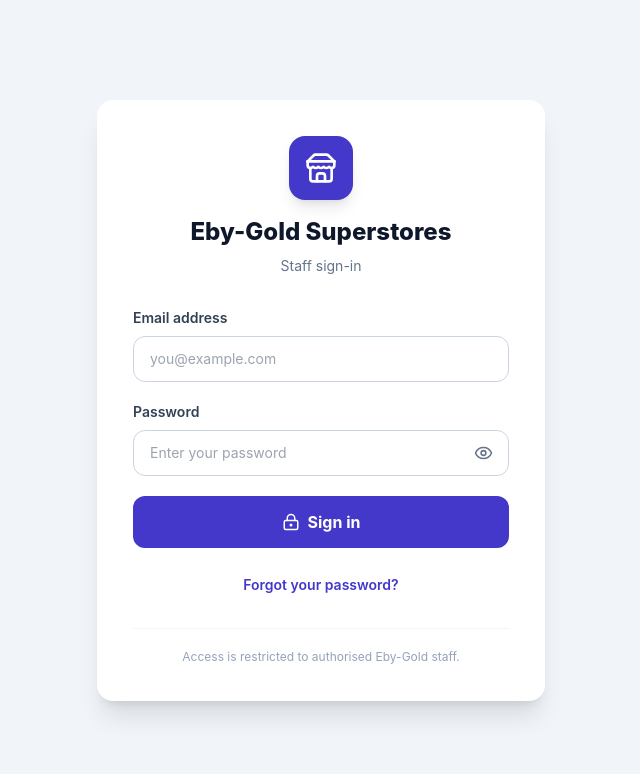
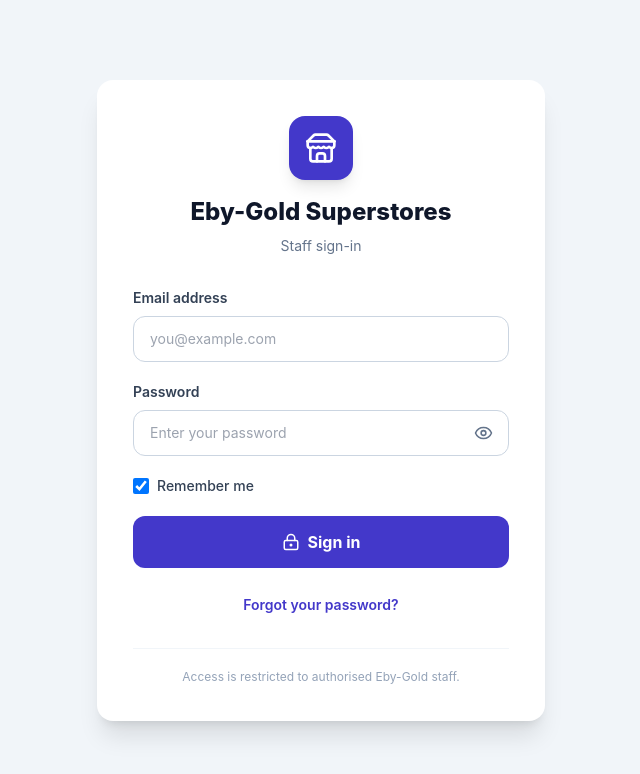
Before and after one commit to wilobimerchandise-rgb/eby-gold-retail-pos-pwa-2-accounting-updated, a React (Vite) app: page / in a window 1280 px wide. Shown: the top 774 px of the page, without its empty margins (319-959 px from the left). Built offline with nearby package versions, Linux system fonts and the light colour scheme.

Commit message:
Implement remember me feature in LoginPage
Added remember me functionality to the login page.

```diff
--- a/src/features/auth/LoginPage.tsx
+++ b/src/features/auth/LoginPage.tsx
@@ -2,7 +2,11 @@
 import { useState, type FormEvent } from "react";
 import { Store, Eye, EyeOff, LockKeyhole } from "lucide-react";
 
-import { supabase } from "@/lib/supabase";
+import {
+  supabase,
+  getRememberMePreference,
+  setRememberMePreference,
+} from "@/lib/supabase";
 
 interface LoginPageProps {
   onForgotPassword: () => void;
@@ -12,6 +16,9 @@ export function LoginPage({ onForgotPassword }: LoginPageProps) {
   const [email, setEmail] = useState("");
   const [password, setPassword] = useState("");
   const [showPassword, setShowPassword] = useState(false);
+  const [rememberMe, setRememberMe] = useState(
+    () => getRememberMePreference(),
+  );
   const [loading, setLoading] = useState(false);
   const [error, setError] = useState<string | null>(null);
 
@@ -21,6 +28,9 @@ export function LoginPage({ onForgotPassword }: LoginPageProps) {
     setLoading(true);
 
     try {
+      // Apply the selected storage mode before signing in.
+      setRememberMePreference(rememberMe);
+
       const { error: loginError } = await supabase.auth.signInWithPassword({
         email: email.trim(),
         password,
@@ -31,7 +41,11 @@ export function LoginPage({ onForgotPassword }: LoginPageProps) {
       }
     } catch (loginError) {
       console.error("Login failed:", loginError);
-      setError("We could not complete your login. Please try again.");
+      setError(
+        loginError instanceof Error
+          ? loginError.message
+          : "We could not complete your login. Please try again.",
+      );
     } finally {
       setLoading(false);
     }
@@ -56,7 +70,10 @@ export function LoginPage({ onForgotPassword }: LoginPageProps) {
 
         <form onSubmit={handleSubmit} className="space-y-5">
           <div>
-            <label htmlFor="login-email" className="mb-2 block text-sm font-semibold text-slate-700">
+            <label
+              htmlFor="login-email"
+              className="mb-2 block text-sm font-semibold text-slate-700"
+            >
               Email address
             </label>
 
@@ -73,7 +90,10 @@ export function LoginPage({ onForgotPassword }: LoginPageProps) {
           </div>
 
           <div>
-            <label htmlFor="login-password" className="mb-2 block text-sm font-semibold text-slate-700">
+            <label
+              htmlFor="login-password"
+              className="mb-2 block text-sm font-semibold text-slate-700"
+            >
               Password
             </label>
 
@@ -100,8 +120,27 @@ export function LoginPage({ onForgotPassword }: LoginPageProps) {
             </div>
           </div>
 
+          <div className="flex items-center justify-between gap-3">
+            <label
+              htmlFor="remember-me"
+              className="flex cursor-pointer items-center gap-2 text-sm font-medium text-slate-700"
+            >
+              <input
+                id="remember-me"
+                type="checkbox"
+                checked={rememberMe}
+                onChange={(event) => setRememberMe(event.target.checked)}
+                className="h-4 w-4 rounded border-slate-300 text-indigo-700 focus:ring-indigo-600"
+              />
+              Remember me
+            </label>
+          </div>
+
           {error && (
-            <div role="alert" className="rounded-xl border border-rose-200 bg-rose-50 p-3 text-sm text-rose-700">
+            <div
+              role="alert"
+              className="rounded-xl border border-rose-200 bg-rose-50 p-3 text-sm text-rose-700"
+            >
               {error}
             </div>
           )}
```
